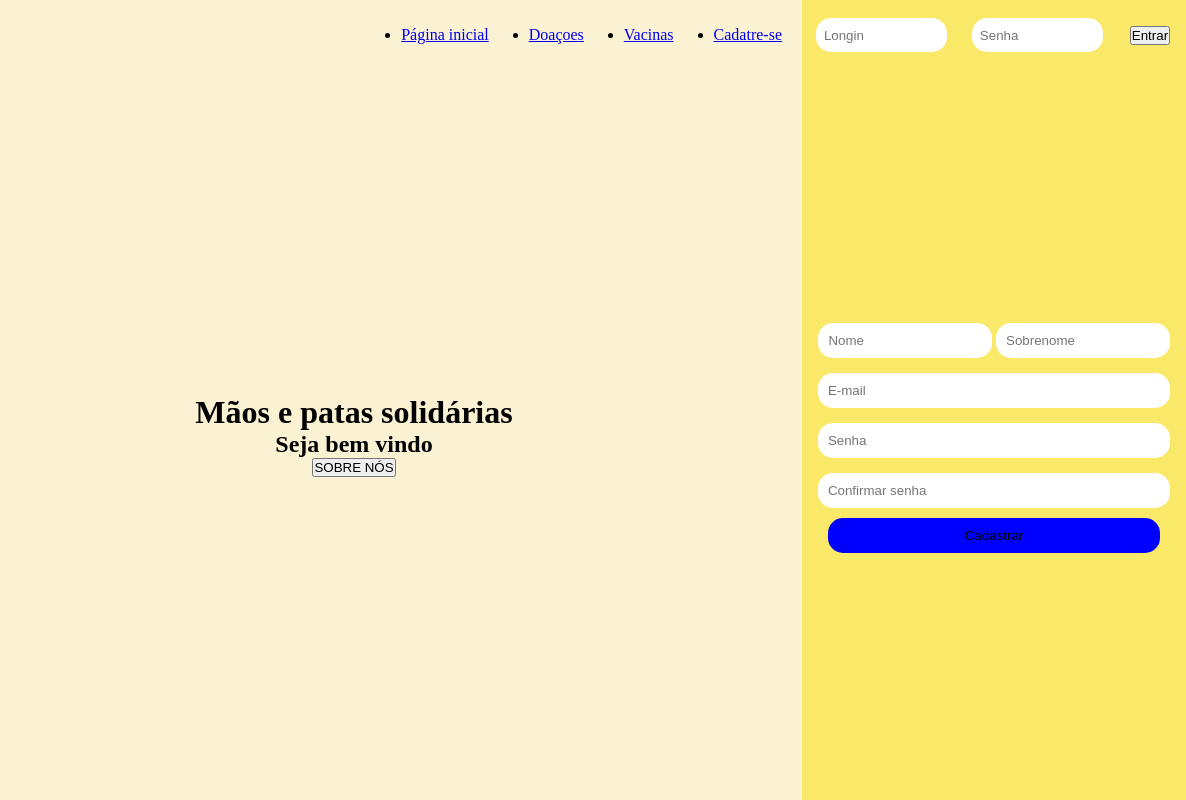
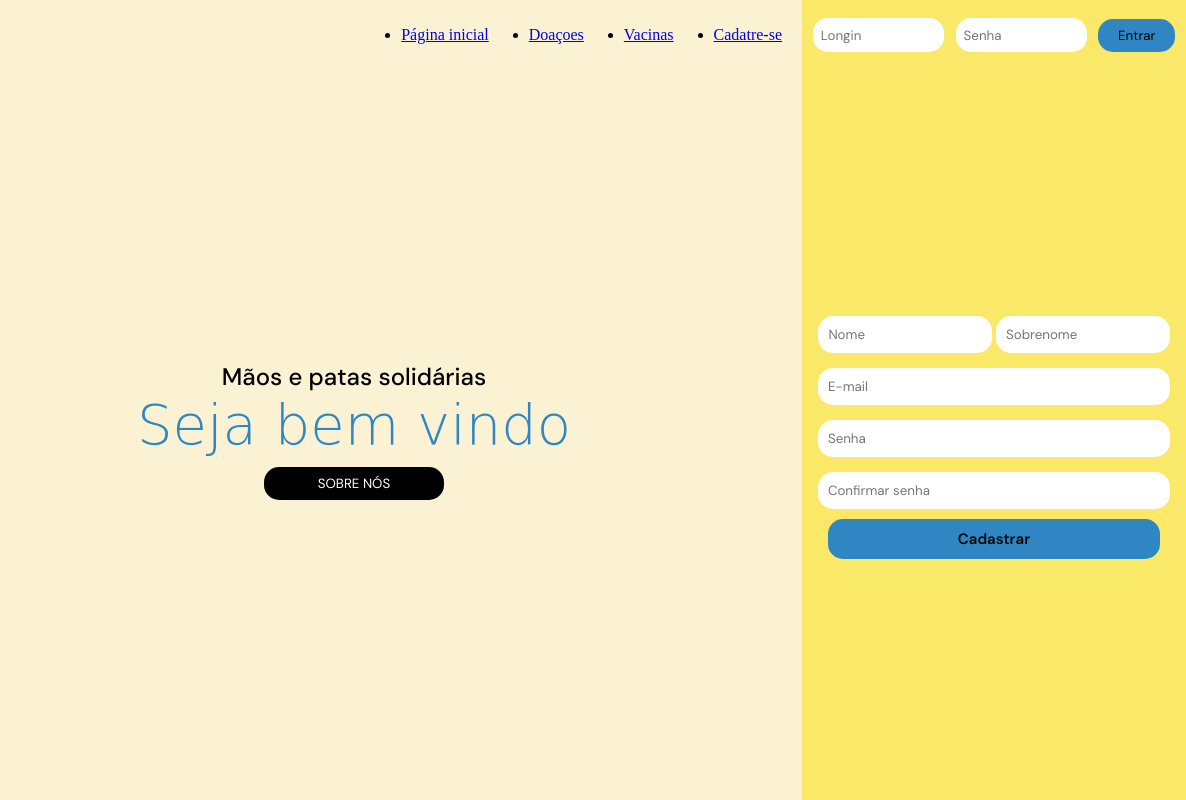
Before and after one commit to mathespbf/Sistema_seguradora, a plain HTML site: page assets/cadastrese.html in a window 1280 px wide. Shown: the full height of the page, 94-1280 px from the left. Drawn offline with Linux system fonts and the light colour scheme; a web font is replaced by a local one.

Commit message:
retorno css

```diff
--- a/css/style.css
+++ b/css/style.css
@@ -1,3 +1,5 @@
+@import url('https://fonts.googleapis.com/css2?family=Anton&family=DM+Sans:ital,opsz,wght@0,9..40,100;0,9..40,200;0,9..40,300;0,9..40,400;0,9..40,500;0,9..40,600;0,9..40,700;0,9..40,800;0,9..40,900;0,9..40,1000;1,9..40,100;1,9..40,200;1,9..40,300;1,9..40,400;1,9..40,500;1,9..40,600;1,9..40,700;1,9..40,800;1,9..40,900;1,9..40,1000&display=swap');
+@import url('https://fonts.googleapis.com/css2?family=Shrikhand&display=swap');
 *{
     margin: 0;
     padding: 0;
@@ -6,8 +8,12 @@
 :root{
     --cor01: #faf2d3;
     --cor02: #fae869;
-    --cor03: ;
-    --cor04: ;
+    --cor3: #3085c3;
+    --cor4: #000;
+    --cor5: #fff;
+
+    --font01: 'DM Sans', sans-serif;
+    --font02: 'Shrikhand', cursive ;
 }
 
 body{
@@ -20,8 +26,6 @@ input, input:focus, input:hover{
     border: 0 none;
     outline: 0;
 }
-
-
 
 /*===============lado-esquerdo==================*/
 .areaL{
@@ -41,6 +45,31 @@ input, input:focus, input:hover{
     text-align: center;
     flex-direction: column;
 }
+
+.textocentral h1{
+    font-family: var(--font01);
+    font-size: 1.5em;
+    font-weight: 500;
+}
+
+.textocentral h2{
+    font-family: var(--font02);
+    font-weight: 300;
+    font-size: 3.5em;
+    color: var(--cor3);
+}
+
+.btn_sobrenos{
+    width: calc(20%);
+    margin: 10px;
+    padding: 8px;
+    border: 0;
+    border-radius: 15px;
+    background-color: var(--cor4);
+    font-family: var(--font01);
+    color: var(--cor5);
+}
+
 /*===============lado-direito==================*/
 .areaR{
     background-color: var(--cor02);
@@ -61,17 +90,20 @@ input, input:focus, input:hover{
 .arealogin input{
     width: 30%;
     height: 25%;
-    margin-left: 3px;
+    margin-left: 10px;
     padding: 8px;
     border-radius: 15px;
-}
-
-.arealogin label{
-    margin-left: 10px;
+    font-family: var(--font01);
 }
 
 .btn_login{
-    margin: 5px;
+    width: calc(20%);
+    margin: 10px;
+    padding: 8px;
+    border: 0;
+    border-radius: 15px;
+    background-color: var(--cor3);
+    font-family: var(--font01);
 }
 
 .areacadastro{
@@ -90,6 +122,7 @@ input, input:focus, input:hover{
     margin-top: 15px;
     padding: 10px;
     border-radius: 15px;
+    font-family: var(--font01);
 }
 
 .cadastronome{
@@ -98,6 +131,7 @@ input, input:focus, input:hover{
 
 .cadastronome input{
     width: 40%;
+    font-family: var(--font01);
 }
 
 .btn_cadastro{
@@ -106,5 +140,8 @@ input, input:focus, input:hover{
     padding: 10px;
     border: 0;
     border-radius: 15px;
-    background-color: blue;
+    background-color: var(--cor3);
+    font-family: var(--font01);
+    font-size: 15px;
+    font-weight: 600;
 }
```
